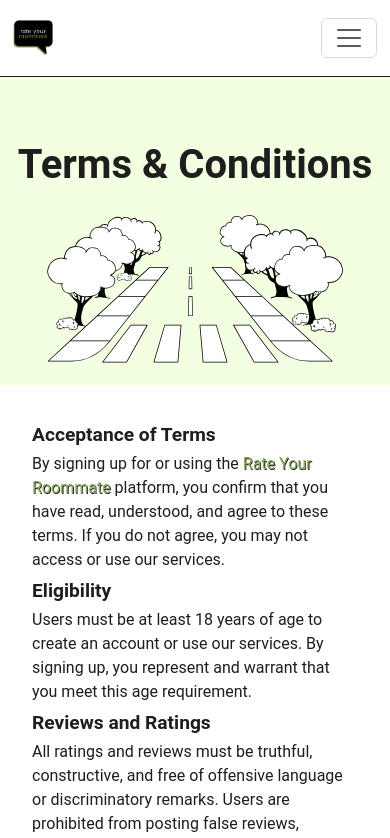
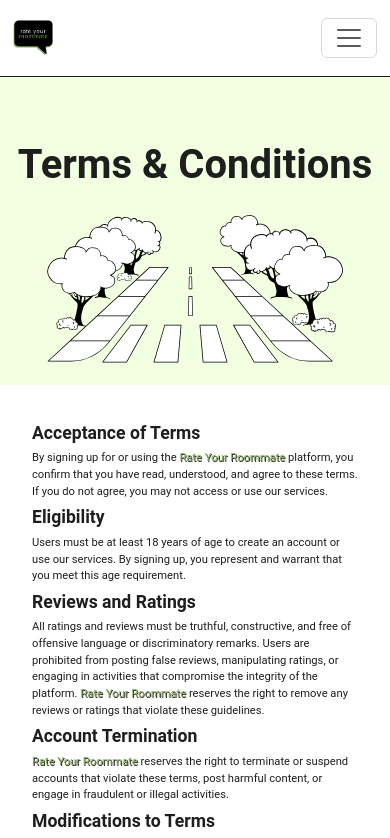
Before and after one commit to dianedoan/rate-your-roommate, a React (Create React App) app in the folder frontend/: page /terms in a window 390 px wide. Shown: the top 838 px of the page. Built offline with nearby package versions, Linux system fonts and the light colour scheme; no server answers.

Commit message:
Updated styling

```diff
--- a/frontend/src/assets/styles/global.css
+++ b/frontend/src/assets/styles/global.css
@@ -469,7 +469,7 @@
     }
 
     html h5 {
-        font-size: 2rem;
+        font-size: 1.3rem;
         margin: 0.6rem 0rem;
     }
 
@@ -572,6 +572,11 @@
     html h3 {
         margin: 0rem;
         font-size: 1rem;
+    }
+
+    html h5 {
+        font-size: 1.2rem;
+        margin: 0.6rem 0rem;
     }
 
     .profile-card {
@@ -679,6 +684,11 @@
         font-size: 1.2rem;
     }
 
+    html h5 {
+        font-size: 1.1rem;
+        margin: 0.4rem 0rem;
+    }
+
     .profile-card {
         max-width: 55rem;
         padding: 1rem;
@@ -782,6 +792,11 @@
         font-size: 1rem;
     }
 
+    html h5 {
+        font-size: 1rem;
+        margin: 0.4rem 0rem;
+    }
+
     .profile-card {
         max-width: 55rem;
         padding: 0.9rem;
@@ -881,6 +896,11 @@
         font-size: 1rem;
     }
 
+    html h5 {
+        font-size: 1rem;
+        margin: 0.3rem 0rem;
+    }
+
     .profile-name {
         font-size: 0.7em;
     }
--- a/frontend/src/components/Features.css
+++ b/frontend/src/components/Features.css
@@ -5,7 +5,7 @@
 
 .feature {
     padding: 0rem 2rem;
-    font-size: 1.3rem;
+    font-size: 1.1rem;
 }
 
 /* Media query for laptop screens (1440px) */
@@ -16,7 +16,7 @@
 
     .feature {
         padding: 0rem 1rem;
-        font-size: 1.2rem;
+        font-size: 1rem;
     }
 }
 
@@ -28,7 +28,7 @@
 
     .feature {
         padding: 0rem 1rem;
-        font-size: 1.1rem;
+        font-size: 0.9rem;
     }
 }
 
@@ -40,7 +40,7 @@
 
     .feature {
         padding: 0rem 0.5rem;
-        font-size: 1.1rem;
+        font-size: 0.9rem;
 
     }
 }
@@ -54,6 +54,6 @@
     .feature {
         padding: 0.5rem;
         padding-bottom: 1rem;
-        font-size: 1rem;
+        font-size: 0.8rem;
     }
 }
--- a/frontend/src/pages/About.css
+++ b/frontend/src/pages/About.css
@@ -14,7 +14,7 @@
 .about-content {
     background-color: white;
     padding: 5rem;
-    font-size: 2rem;
+    font-size: 1.5rem;
 }
 
 .about-image {
@@ -26,7 +26,7 @@
 @media (max-width: 2560px) {
     .about-content {
         padding: 4rem;
-        font-size: 1.5rem;
+        font-size: 1.4rem;
     }
 
     .about-image {
@@ -39,6 +39,7 @@
 @media (max-width: 1440px) {
     .about-content {
         padding: 3.5rem;
+        font-size: 1.2rem;
     }
 
     .about-title {
@@ -72,6 +73,7 @@
 @media (max-width: 768px) {
     .about-content {
         padding: 2rem;
+        font-size: 0.8rem;
     }
 
     .about-title {
@@ -89,6 +91,7 @@
 @media (max-width: 425px) {
     .about-content {
         padding: 2rem;
+        font-size: 0.7rem;
     }
 
     .about-title {
--- a/frontend/src/pages/TermsConditions.css
+++ b/frontend/src/pages/TermsConditions.css
@@ -15,7 +15,6 @@
 .terms-content {
     background-color: white;
     padding: 5rem;
-    font-size: 2rem;
 }
 
 .terms-image {
@@ -25,26 +24,21 @@
 
 .terms-content h5 {
     text-align: left;
-    font-size: 2rem;
 }
 
 /* Media query for larger screens (2560px) */
 @media (max-width: 2560px) {
-    .terms-content {
+    .about-content {
         padding: 4rem;
-        font-size: 1.5rem;
-    }
-
-    .terms-content h5 {
-        font-size: 2rem;
+        font-size: 1.4rem;
     }
 }
 
 /* Media query for laptop screens (1440px) */
 @media (max-width: 1440px) {
-    .terms-content {
-        padding: 3rem;
-        font-size: 1.5rem;
+    .about-content {
+        padding: 3.5rem;
+        font-size: 1.2rem;
     }
 
     .terms-container h1 {
@@ -53,7 +47,6 @@
     }
 
     .terms-content h5 {
-        font-size: 1.8rem;
         margin: 1rem 0rem;
     }
 
@@ -76,7 +69,7 @@
     }
 
     .terms-content h5 {
-        font-size: 1.5rem;
+
         margin: 0.8rem 0rem;
     }
 
@@ -88,9 +81,9 @@
 
 /* Media Query for Small Screens (Mobile) */
 @media (max-width: 768px) {
-    .terms-content {
+    .about-content {
         padding: 2rem;
-        font-size: 1rem;
+        font-size: 0.8rem;
     }
 
     .terms-container h1 {
@@ -99,7 +92,7 @@
     }
 
     .terms-content h5 {
-        font-size: 1.1rem;
+
         margin: 0.5rem 0rem;
     }
 
@@ -120,8 +113,13 @@
         margin-top: 4rem;
     }
 
+    .terms-content {
+        padding: 2rem;
+        font-size: 0.7rem;
+    }
+
     .terms-content h5 {
-        font-size: 1.2rem;
+
         margin: 0.4rem 0rem;
     }
 
@@ -143,7 +141,6 @@
     }
 
     .terms-content h5 {
-        font-size: 1.2rem;
         margin: 0.4rem 0rem;
     }
     .terms-image {
@@ -164,7 +161,6 @@
     }
 
     .terms-content h5 {
-        font-size: 1.1rem;
         margin: 0.3rem 0rem;
     }
 
```
